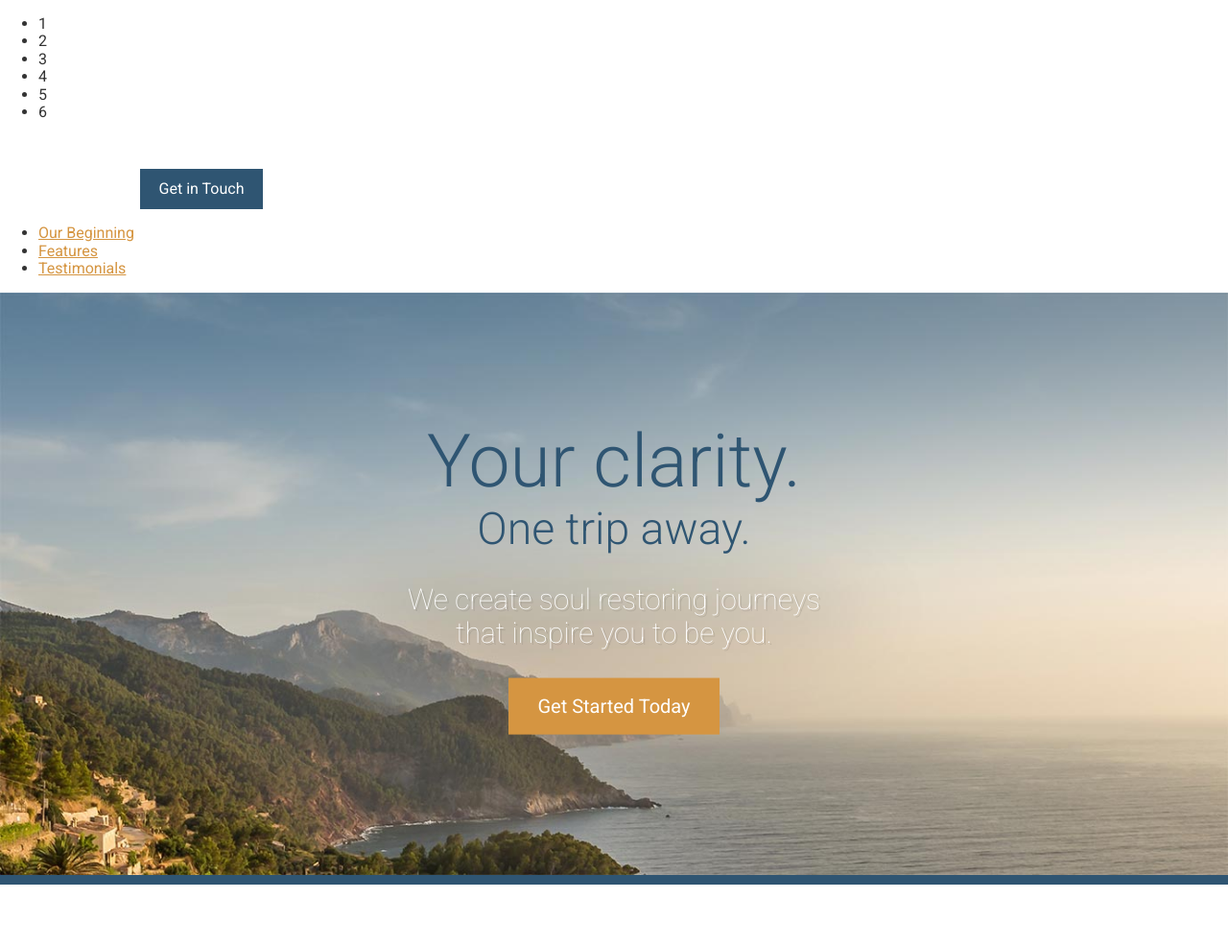
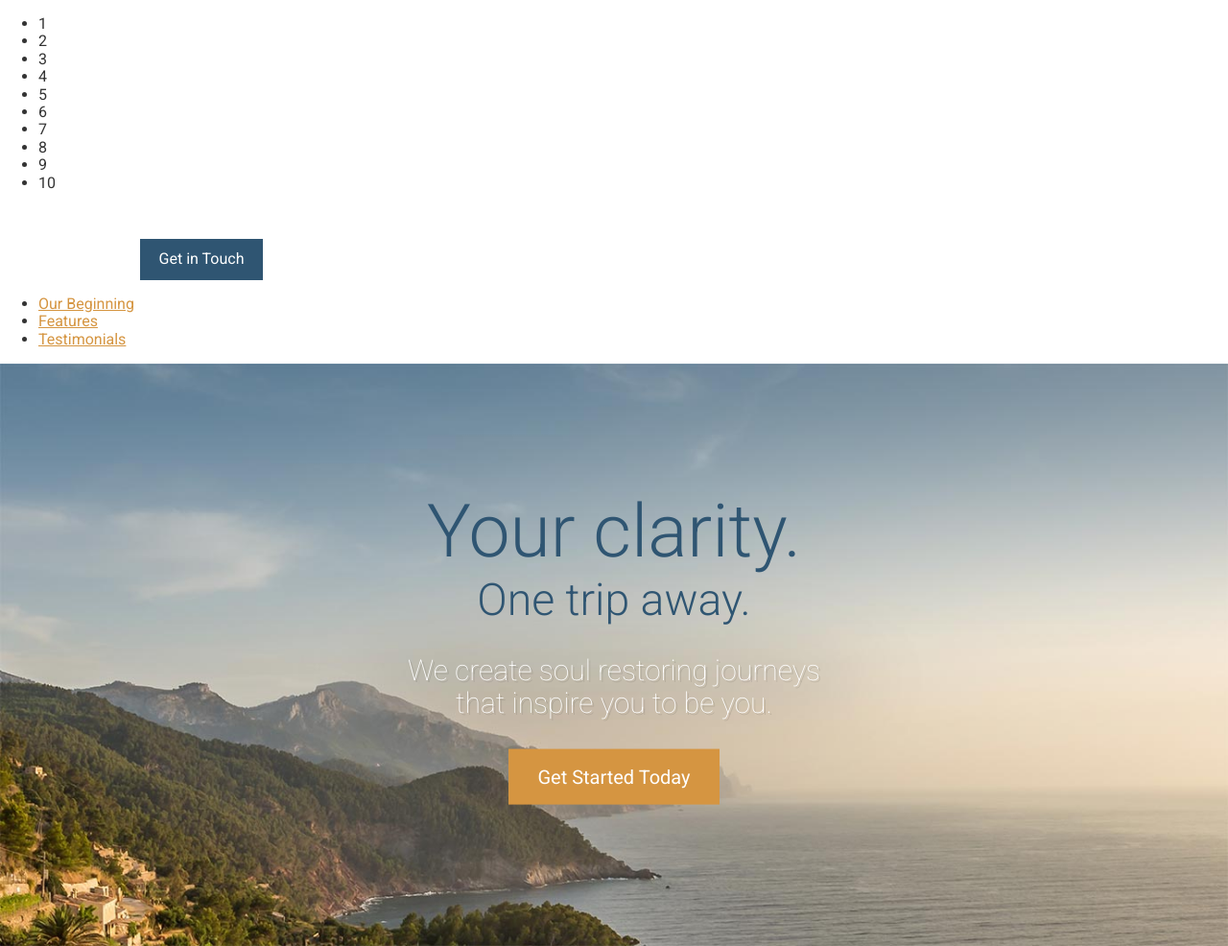
Before and after one commit to star-creator/travel-site, a website: page app/index.html in a window 1280 px wide. Shown: the top 986 px of the page at 96% size. Drawn offline with Linux system fonts and the light colour scheme.

Commit message:
counted to 10

```diff
--- a/app/index.html
+++ b/app/index.html
@@ -19,6 +19,10 @@
     <li>4</li>
     <li>5</li>
     <li>6</li>
+    <li>7</li>
+    <li>8</li>
+    <li>9</li>
+    <li>10</li>
   </ul>
   <header>
     <img src="assets/images/icons/clear-view-escapes.svg">
```
